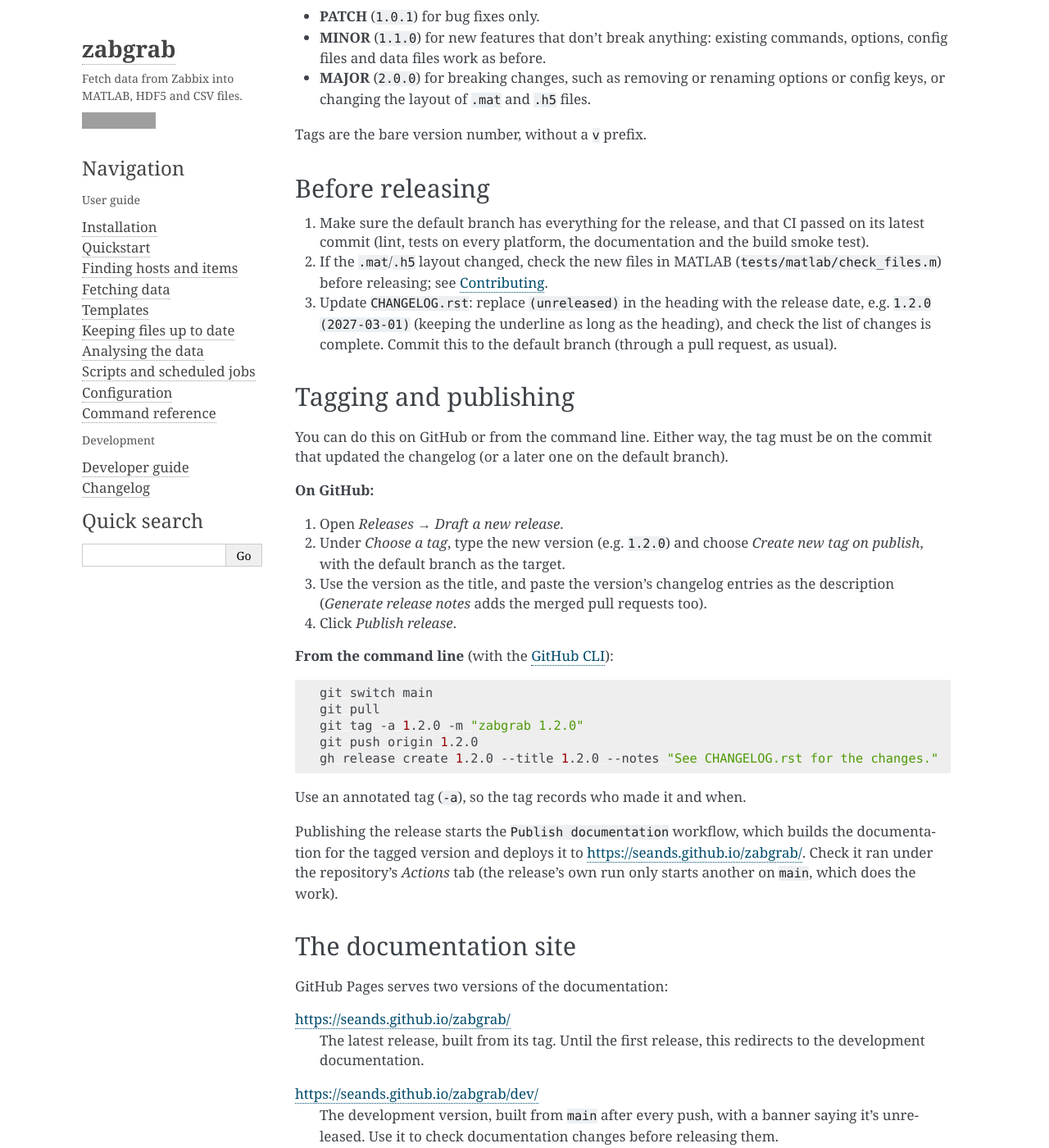
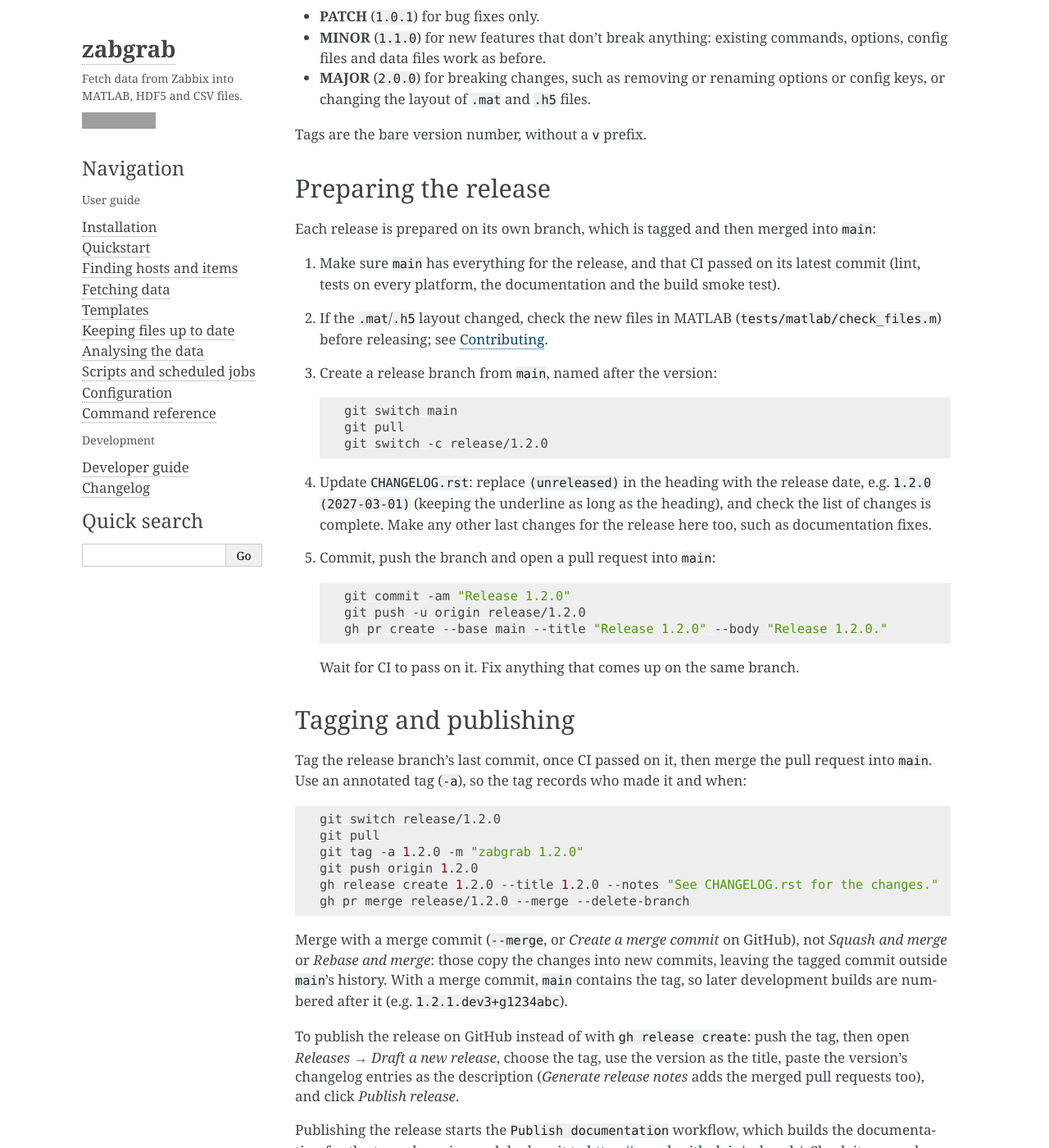
Before and after one commit to SeanDS/zabgrab, a Sphinx documentation site: the page built from docs/developers/releasing.rst, in a window 1280 px wide and 1400 px high, scrolled down 422 px. Shown: the whole window at 82% size. Built offline with Sphinx 7.4.7, drawn with Linux system fonts in a browser that asks for light colours; grey boxes are pictures that could not be loaded.

Commit message:
Release from a release branch; plan storing tags in files
- The release guide now prepares each release on a release/X.Y.Z branch,
  tags it there and merges it into main with a merge commit.
- PLAN.md: unmatched selections point to zabgrab info; items' Zabbix tags are
  to be stored in file metadata so tag= specs work on files; the docs and
  CHANGELOG change with the --item code.

Co-Authored-By: Claude Opus 5.5 <noreply@anthropic.com>
Claude-Session: https://claude.ai/code/session_01RwAjw1B4FMwohsQ2R2xPfk

```diff
--- a/docs/developers/releasing.rst
+++ b/docs/developers/releasing.rst
@@ -22,45 +22,65 @@ Releases follow `semantic versioning <https://semver.org/>`_, ``MAJOR.MINOR.PATC
 
 Tags are the bare version number, without a ``v`` prefix.
 
-Before releasing
-----------------
+Preparing the release
+---------------------
 
-1. Make sure the default branch has everything for the release, and that CI passed
-   on its latest commit (lint, tests on every platform, the documentation and the
-   build smoke test).
+Each release is prepared on its own branch, which is tagged and then merged into
+``main``:
+
+1. Make sure ``main`` has everything for the release, and that CI passed on its
+   latest commit (lint, tests on every platform, the documentation and the build
+   smoke test).
 2. If the ``.mat``/``.h5`` layout changed, check the new files in MATLAB
    (``tests/matlab/check_files.m``) before releasing; see :doc:`contributing`.
-3. Update ``CHANGELOG.rst``: replace ``(unreleased)`` in the heading with the release
+3. Create a release branch from ``main``, named after the version:
+
+   .. code-block:: bash
+
+      git switch main
+      git pull
+      git switch -c release/1.2.0
+
+4. Update ``CHANGELOG.rst``: replace ``(unreleased)`` in the heading with the release
    date, e.g. ``1.2.0 (2027-03-01)`` (keeping the underline as long as the
-   heading), and check the list of changes is complete.
-   Commit this to the default branch (through a pull request, as usual).
+   heading), and check the list of changes is complete. Make any other last
+   changes for the release here too, such as documentation fixes.
+5. Commit, push the branch and open a pull request into ``main``:
+
+   .. code-block:: bash
+
+      git commit -am "Release 1.2.0"
+      git push -u origin release/1.2.0
+      gh pr create --base main --title "Release 1.2.0" --body "Release 1.2.0."
+
+   Wait for CI to pass on it. Fix anything that comes up on the same branch.
 
 Tagging and publishing
 ----------------------
 
-You can do this on GitHub or from the command line. Either way, the tag must be on
-the commit that updated the changelog (or a later one on the default branch).
-
-**On GitHub:**
-
-1. Open *Releases* → *Draft a new release*.
-2. Under *Choose a tag*, type the new version (e.g. ``1.2.0``) and choose *Create new
-   tag on publish*, with the default branch as the target.
-3. Use the version as the title, and paste the version's changelog entries as the
-   description (*Generate release notes* adds the merged pull requests too).
-4. Click *Publish release*.
-
-**From the command line** (with the `GitHub CLI <https://cli.github.com/>`_):
+Tag the release branch's last commit, once CI passed on it, then merge the pull
+request into ``main``. Use an annotated tag (``-a``), so the tag records who made
+it and when:
 
 .. code-block:: bash
 
-   git switch main
+   git switch release/1.2.0
    git pull
    git tag -a 1.2.0 -m "zabgrab 1.2.0"
    git push origin 1.2.0
    gh release create 1.2.0 --title 1.2.0 --notes "See CHANGELOG.rst for the changes."
+   gh pr merge release/1.2.0 --merge --delete-branch
 
-Use an annotated tag (``-a``), so the tag records who made it and when.
+Merge with a merge commit (``--merge``, or *Create a merge commit* on GitHub), not
+*Squash and merge* or *Rebase and merge*: those copy the changes into new commits,
+leaving the tagged commit outside ``main``'s history. With a merge commit, ``main``
+contains the tag, so later development builds are numbered after it (e.g.
+``1.2.1.dev3+g1234abc``).
+
+To publish the release on GitHub instead of with ``gh release create``: push the
+tag, then open *Releases* → *Draft a new release*, choose the tag, use the version
+as the title, paste the version's changelog entries as the description (*Generate
+release notes* adds the merged pull requests too), and click *Publish release*.
 
 Publishing the release starts the ``Publish documentation`` workflow, which builds
 the documentation for the tagged version and deploys it to
```
Also changed, not shown: PLAN.md (+20 -9 lines).
